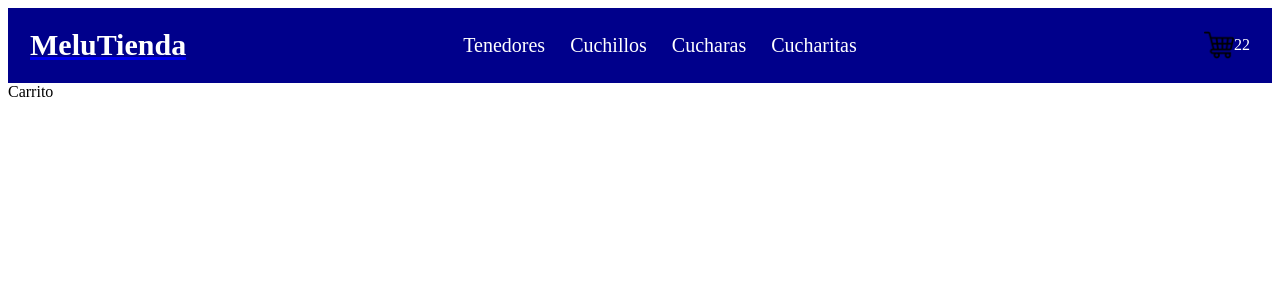
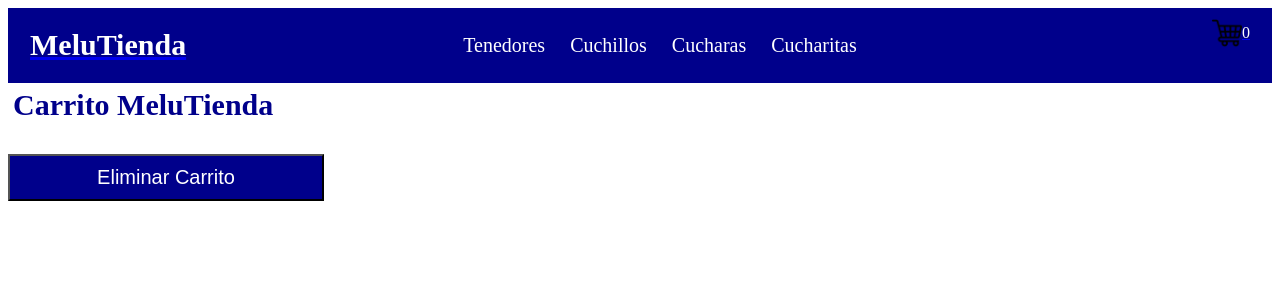
Before and after one commit to guidojb22/my-ecommerce_bendersky, a React (Vite) app: page /carrito in a window 1280 px wide. Shown: the top 300 px of the page. Built offline with nearby package versions, Linux system fonts and the light colour scheme.

Commit message:
Context en carrito

```diff
--- a/src/App.jsx
+++ b/src/App.jsx
@@ -3,13 +3,14 @@ import NavBar from './components/NavBar/NavBar';
 import { BrowserRouter, Routes, Route, Navigate } from 'react-router-dom';
 import ItemDetailContainer from "./components/ItemDetailContainer/ItemDetailContainer";
 import Carrito from './components/Carrito/Carrito';
+import { CartProvider } from './context/CartContext';
 
 import './App.css'
 
 function App() {
   return (
     <BrowserRouter>
-      <div id="app">
+      <CartProvider>
         <NavBar />
 
         <Routes>
@@ -19,7 +20,7 @@ function App() {
           <Route path="/carrito" element={<Carrito />} />
           <Route path="*" element={<Navigate to="/" />} />
         </Routes>
-      </div>
+      </CartProvider>
     </BrowserRouter>
   )
 }
--- /dev/null
+++ b/src/components/Carrito/Carrito.css
@@ -0,0 +1,68 @@
+.tituloCarrito{
+    color: darkblue;
+    margin: 5px;
+    font-size: 30px;
+}
+
+.listaProductosCarrito{
+    display: flex;
+}
+
+.productosCarrito{
+    width: 210px;
+    border: 3px solid darkblue;
+    border-radius: 4px;
+    margin: 12px 22px;
+    padding: 5px;
+    display: grid;
+}
+
+.imagenProductosCarrito{
+    width: 200px;
+}
+
+.tituloProductosCarrito{
+    font-size: 20px;
+    font-weight: bold;
+    color: darkblue;
+}
+
+.cantidadProductosCarrito{
+    font-size: 15px;
+    color: darkblue;
+}
+
+.precioProductosCarrito{
+    font-size: 15px;
+    color: darkblue;
+}
+
+.precioTotalProductosCarrito{
+    font-size: 15pxS;
+    color: darkblue;
+}
+
+.borrarProducto{
+    width: 100%;
+    text-decoration: none;
+    margin: 6px 0;
+    color: white;
+    background-color: darkblue;
+    padding: 10px 0;
+    display: flex;
+    justify-content: center;
+    align-items: center;
+  }
+
+  .borrarCarrito{
+    width: 25%;
+    text-decoration: none;
+    margin: 6px 0;
+    color: white;
+    background-color: darkblue;
+    padding: 10px 0;
+    display: flex;
+    justify-content: center;
+    align-items: center;
+    font-size: 20px;
+  }
--- a/src/components/Carrito/Carrito.jsx
+++ b/src/components/Carrito/Carrito.jsx
@@ -1,7 +1,29 @@
+import { useContext } from "react"
+import { CartContext } from "../../context/CartContext"
+import "./Carrito.css"
+
 const Carrito = () => {
+  const { carrito, borrarCarrito, borrarProducto } = useContext(CartContext)
+
   return (
-    <div>Carrito</div>
+    <div>
+      <h2 className="tituloCarrito">Carrito MeluTienda</h2>
+      <ul className="listaProductosCarrito">
+      {
+        carrito.map((producto) => (
+          <li key={producto.id} className="productosCarrito">
+            <img src={producto.imagen} alt={producto.titulo} className="imagenProductosCarrito" />
+            <p className="tituloProductosCarrito">{producto.titulo}</p>
+            <p className="cantidadProductosCarrito">Cantidad: {producto.cantidad}</p>
+            <p className="precioProductosCarrito">Precio Unitario: ${producto.precio}</p>
+            <p className="precioTotalProductosCarrito">Precio Total: ${producto.precio * producto.cantidad}</p>
+            <button onClick={ () => borrarProducto(producto.id) } className="borrarProducto" >Eliminar producto</button>
+          </li>
+        ))
+      }
+      </ul>
+      <button onClick={borrarCarrito} className="borrarCarrito">Eliminar Carrito</button>
+    </div>
   )
 }
-
 export default Carrito
--- a/src/components/ItemCount/ItemCount.css
+++ b/src/components/ItemCount/ItemCount.css
@@ -33,6 +33,8 @@ button:hover{
     width: 150px;
     display: flex;
     flex-direction: column;
+    text-decoration: none;
+    text-align: center;
     padding: 10px 0;
     background-color: darkblue;
     color: white;
--- a/src/components/ItemDetail/ItemDetail.jsx
+++ b/src/components/ItemDetail/ItemDetail.jsx
@@ -1,3 +1,5 @@
+import { useContext } from "react";
+import { CartContext } from "../../context/CartContext";
 import { useState } from "react";
 import ItemCount from "../ItemCount/ItemCount";
 import { Link } from "react-router-dom";
@@ -5,13 +7,15 @@ import "./ItemDetail.css"
 
 const ItemDetail = ({ producto }) => {
 
+  const [toggle, setToggle] = useState(false)
+  const { aniadirProducto } = useContext(CartContext)
+
     const agregarAlCarrito = (contador) => {
-      const productosEnCarrito = { contador, nombre: producto.titulo }
-      console.log(productosEnCarrito)
+      const productoNuevo = {...producto, cantidad: contador}
+      aniadirProducto(productoNuevo)
       setToggle(true)
     }
 
-    const [toggle, setToggle] = useState(false)
 
     return (
       <div className="item-detalle">
--- a/src/components/ItemListContainer/ItemListContainer.css
+++ b/src/components/ItemListContainer/ItemListContainer.css
@@ -1,5 +1,6 @@
 .saludo {
-    font-size: 25px;
+    font-size: 30px;
+    font-weight: bold;
     color: darkblue;
     display: flex;
     justify-content: center;
--- a/src/components/NavBar/CartWidget.jsx
+++ b/src/components/NavBar/CartWidget.jsx
@@ -1,8 +1,13 @@
+import { CartContext } from "../../context/CartContext"
+import { useContext } from "react"
+
 const CartWidget = () => {
+    const { totalCantidad } = useContext(CartContext)
+
     return(
         <div id="cartwidget">
             <img src="/img/cart.png" alt="cart" />
-            <p id="number">22</p>
+            <p id="number">{totalCantidad()}</p>
         </div>
     )
 }
--- a/src/components/NavBar/NavBar.jsx
+++ b/src/components/NavBar/NavBar.jsx
@@ -23,7 +23,7 @@ const NavBar = () => {
                         <Link to="/categoria/cucharita">Cucharitas</Link>
                     </li>
                 </ul>
-                <CartWidget />
+                <Link to="/carrito"><CartWidget /></Link>
             </p>
         </div>
     )
--- /dev/null
+++ b/src/context/CartContext.jsx
@@ -0,0 +1,49 @@
+import { createContext, useState } from "react";
+
+const CartContext = createContext()
+
+const CartProvider = ({ children }) => {
+    const [carrito, setCarrito] = useState([])
+
+    const aniadirProducto = (producto) => {
+        const condicion = estaEnElCarrito(producto.id)
+        if(condicion){
+            const productosModificados = carrito.map((productoCarrito)=>{
+                if(productoCarrito.id === producto.id){
+                    return {...productoCarrito, cantidad: productoCarrito.cantidad + producto.cantidad}
+                }
+                else{
+                    return productoCarrito
+                }
+            })
+            setCarrito(productosModificados)
+        }else{
+        setCarrito([...carrito, producto])
+        }
+    }
+
+    const estaEnElCarrito = (idProducto) => {
+        return carrito.some((producto)=> producto.id === idProducto )
+    }
+
+    const totalCantidad = (  ) => {
+        return carrito.reduce((total, producto)=> total + producto.cantidad, 0)
+    }
+
+    const borrarCarrito = () =>{
+        setCarrito([])
+      }
+
+      const borrarProducto = (idProducto) =>{
+        const productosFiltrados = carrito.filter((producto) => producto.id !== idProducto)
+        setCarrito(productosFiltrados)
+      }
+
+      return(
+        <CartContext.Provider value={{carrito, aniadirProducto, totalCantidad, borrarCarrito, borrarProducto}}>
+          {children}
+        </CartContext.Provider>
+      )
+    }
+
+    export { CartProvider, CartContext }
```
